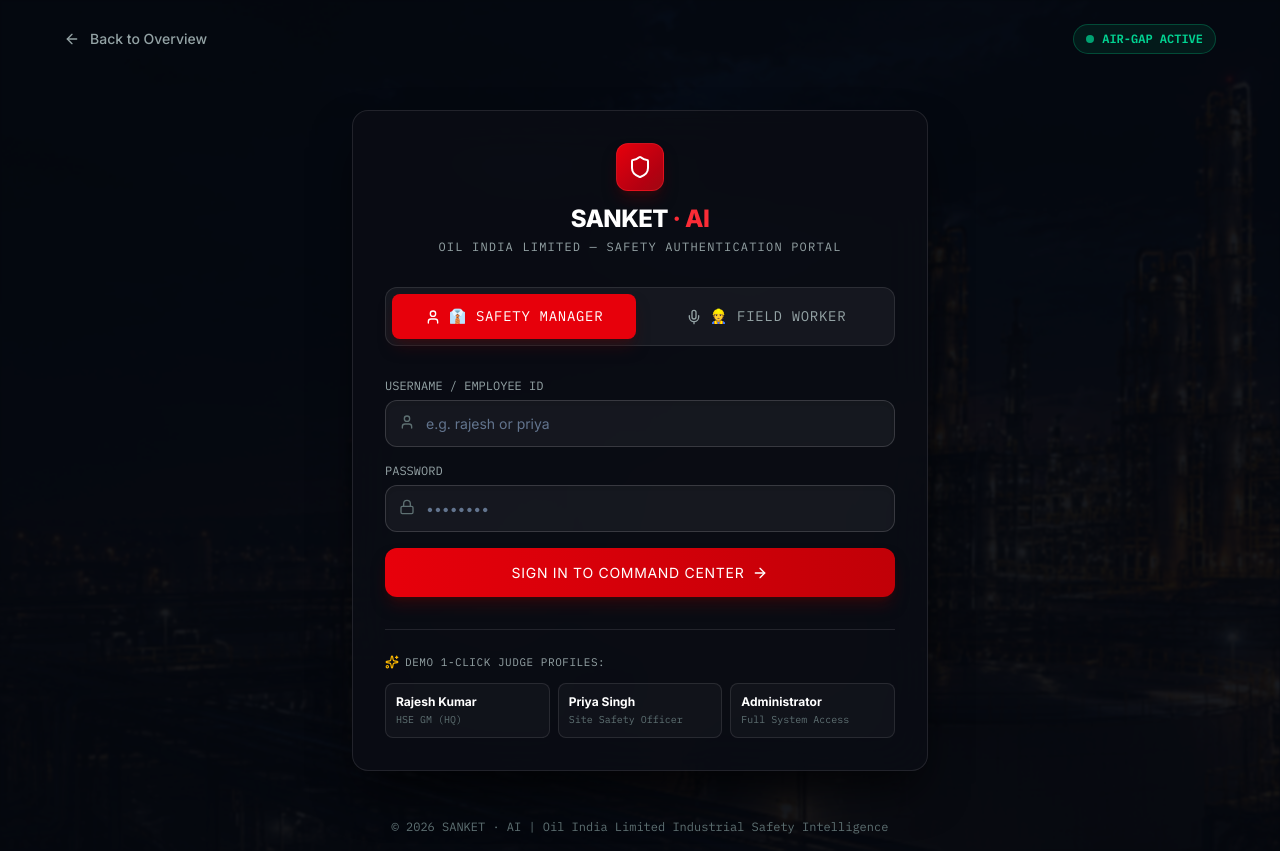
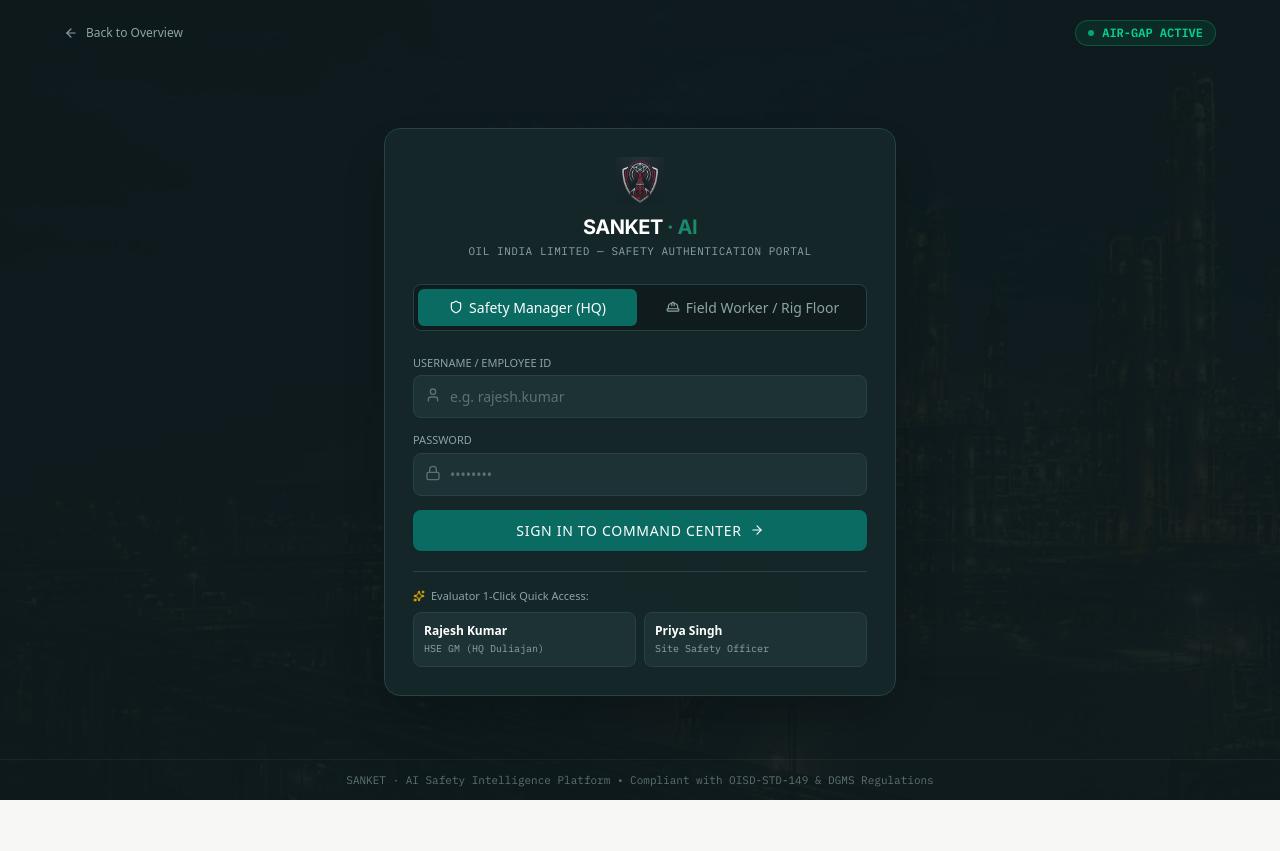
Before and after one commit to priy-anshugupta/Sanket-AI, a Next.js app in the folder frontend/: page /login in a window 1280 px wide. After the commit the page ends 800 px from the top, so only its background shows below. Built offline with nearby package versions, Linux system fonts and the light colour scheme.

Commit message:
feat(auth): build sovereign login portal with 1-click HSE manager and worker demo access

```diff
--- a/frontend/app/login/page.tsx
+++ b/frontend/app/login/page.tsx
@@ -1,16 +1,17 @@
 'use client';
 
+import Image from 'next/image';
 import { useState } from 'react';
 import { useRouter } from 'next/navigation';
 import Link from 'next/link';
-import { Shield, Lock, User, Mic, ArrowLeft, ArrowRight, CheckCircle, Radio, Sparkles } from 'lucide-react';
+import { Shield, Lock, User, ArrowLeft, ArrowRight, Sparkles, HardHat } from 'lucide-react';
 
 export default function LoginPage() {
   const router = useRouter();
   const [activeTab, setActiveTab] = useState<'manager' | 'worker'>('manager');
   const [username, setUsername] = useState('');
   const [password, setPassword] = useState('');
-  const [badgeId, setBadgeId] = useState('1042');
+  const [badgeId, setBadgeId] = useState('4491');
   const [isLoggingIn, setIsLoggingIn] = useState(false);
   const [error, setError] = useState('');
 
@@ -34,7 +35,12 @@
       const data = await res.json();
       localStorage.setItem('sanket_token', data.token);
       localStorage.setItem('sanket_user', JSON.stringify(data));
-      router.push('/dashboard');
+
+      if (data.role === 'field_worker') {
+        router.push('/worker');
+      } else {
+        router.push('/dashboard');
+      }
     } catch (err: unknown) {
       setError(err instanceof Error ? err.message : 'Login failed. Is backend running on localhost:8000?');
     } finally {
@@ -42,11 +48,14 @@
     }
   };
 
-  const quickLogin = async (u: string, p: string, targetPath = '/dashboard') => {
+  const quickLogin = async (u: string, p: string, targetPath?: string) => {
     setUsername(u);
     setPassword(p);
     setIsLoggingIn(true);
     setError('');
+
+    const defaultPath = u === 'bikash' || u === 'horen' ? '/worker' : '/dashboard';
+    const destination = targetPath || defaultPath;
 
     try {
       const res = await fetch('http://localhost:8000/api/auth/login', {
@@ -56,143 +65,148 @@
       });
 
       if (!res.ok) {
-        // Fallback for offline demo mode
         const mockUser = {
           token: 'mock-jwt-token-demo',
           username: u,
-          role: u === 'bikash' ? 'field_worker' : 'hse_manager',
-          full_name: u === 'rajesh' ? 'Rajesh Kumar (HSE GM)' : u === 'priya' ? 'Priya Singh (Site Officer)' : u === 'bikash' ? 'Bikash (Rig Floor Tech)' : 'Admin'
+          role: (u === 'bikash' || u === 'horen') ? 'field_worker' : 'hse_manager',
+          full_name: u === 'rajesh' ? 'Rajesh Kumar (HSE GM)' : u === 'priya' ? 'Priya Singh (Site Officer)' : u === 'horen' ? 'Horen Gogoi (Toolpusher)' : 'Bikash Das (Rig Floor Operator)'
         };
         localStorage.setItem('sanket_token', mockUser.token);
         localStorage.setItem('sanket_user', JSON.stringify(mockUser));
-        router.push(targetPath);
+        router.push(destination);
         return;
       }
 
       const data = await res.json();
       localStorage.setItem('sanket_token', data.token);
       localStorage.setItem('sanket_user', JSON.stringify(data));
-      router.push(targetPath);
+      router.push(destination);
     } catch {
-      // Offline fallback for smooth demo presentation
       const mockUser = {
         token: 'mock-jwt-token-demo',
         username: u,
-        role: u === 'bikash' ? 'field_worker' : 'hse_manager',
-        full_name: u === 'rajesh' ? 'Rajesh Kumar (HSE GM)' : u === 'bikash' ? 'Bikash (Rig Floor Tech)' : 'Site Officer'
+        role: (u === 'bikash' || u === 'horen') ? 'field_worker' : 'hse_manager',
+        full_name: u === 'rajesh' ? 'Rajesh Kumar (HSE GM)' : u === 'priya' ? 'Priya Singh (Site Officer)' : u === 'horen' ? 'Horen Gogoi (Toolpusher)' : 'Bikash Das (Rig Floor Operator)'
       };
       localStorage.setItem('sanket_token', mockUser.token);
       localStorage.setItem('sanket_user', JSON.stringify(mockUser));
-      router.push(targetPath);
+      router.push(destination);
     } finally {
       setIsLoggingIn(false);
     }
   };
 
   return (
-    <div className="min-h-screen relative overflow-hidden bg-[#05080E] text-white flex flex-col justify-between selection:bg-red-500 selection:text-white">
+    <div className="min-h-screen relative overflow-hidden bg-[#0F1B1D] text-white flex flex-col justify-between selection:bg-[#0A6B63] selection:text-white font-sans">
       {/* Background Image Container */}
       <div
-        className="absolute inset-0 z-0 bg-no-repeat bg-cover bg-center opacity-40 filter blur-[1px]"
+        className="absolute inset-0 z-0 bg-no-repeat bg-cover bg-center opacity-30"
         style={{
           backgroundImage: 'url(/assets/hero_refinery_bg.png), url(/hero_refinery_bg.png)',
         }}
       >
-        <div className="absolute inset-0 bg-[#05080E]/80" />
+        <div className="absolute inset-0 bg-[#0F1B1D]/85" />
       </div>
 
       {/* Top Header */}
-      <header className="relative z-10 w-full px-6 lg:px-16 py-6 flex items-center justify-between">
-        <Link href="/" className="flex items-center gap-2.5 text-gray-400 hover:text-white transition-colors text-sm font-medium">
-          <ArrowLeft className="w-4 h-4" />
+      <header className="relative z-10 w-full px-6 lg:px-16 py-5 flex items-center justify-between">
+        <Link href="/" className="flex items-center gap-2 text-[#8BA4A7] hover:text-white transition-colors text-xs font-medium">
+          <ArrowLeft className="w-3.5 h-3.5" />
           Back to Overview
         </Link>
 
-        <div className="flex items-center gap-2 px-3 py-1.5 rounded-full border border-emerald-500/30 bg-emerald-500/10">
-          <div className="w-2 h-2 rounded-full bg-emerald-400 animate-pulse" />
+        <div className="flex items-center gap-2 px-3 py-1 rounded-full border border-emerald-500/30 bg-emerald-500/10">
+          <div className="w-1.5 h-1.5 rounded-full bg-emerald-400 animate-pulse" />
           <span className="font-mono text-emerald-400 text-xs font-semibold">AIR-GAP ACTIVE</span>
         </div>
       </header>
 
       {/* Main Login Card */}
-      <main className="relative z-10 flex items-center justify-center px-4 py-8">
-        <div className="w-full max-w-xl rounded-2xl border border-white/10 bg-[#0A0D14]/90 backdrop-blur-xl p-8 shadow-2xl shadow-black/80">
+      <main className="relative z-10 flex items-center justify-center px-4 py-6">
+        <div className="w-full max-w-lg rounded-2xl border border-[#264245] bg-[#162829]/95 backdrop-blur-xl p-7 shadow-2xl">
+
           {/* Logo & Heading */}
-          <div className="text-center mb-8">
-            <div className="w-12 h-12 rounded-xl bg-gradient-to-br from-red-600 to-red-800 flex items-center justify-center mx-auto mb-3 shadow-lg shadow-red-950/60 border border-red-500/40">
-              <Shield className="w-6 h-6 text-white" />
+          <div className="text-center mb-6">
+            <div className="relative w-12 h-12 mx-auto mb-2 flex items-center justify-center">
+              <Image
+                src="/assets/sanket_logo_derrick.png"
+                alt="SANKET AI Logo"
+                width={48}
+                height={48}
+                className="object-contain"
+                priority
+              />
             </div>
-            <h1 className="font-display font-black text-2xl tracking-tight text-white">
-              SANKET <span className="text-red-500">· AI</span>
+            <h1 className="font-heading font-bold text-xl tracking-tight text-white">
+              SANKET <span className="text-[#1B8A6C]">· AI</span>
             </h1>
-            <p className="text-xs font-mono uppercase tracking-widest text-gray-400 mt-1">
+            <p className="text-[11px] font-mono uppercase tracking-wider text-[#8BA4A7] mt-0.5">
               Oil India Limited — Safety Authentication Portal
             </p>
           </div>
 
           {/* 2-Portal Tab Switcher */}
-          <div className="grid grid-cols-2 gap-2 p-1.5 rounded-xl bg-white/5 border border-white/10 mb-8">
+          <div className="grid grid-cols-2 gap-1.5 p-1 rounded-lg bg-[#0F1B1D] border border-[#264245] mb-6">
             <button
               onClick={() => { setActiveTab('manager'); setError(''); }}
-              className={`py-3 rounded-lg text-xs font-bold font-mono uppercase tracking-wider transition-all flex items-center justify-center gap-2 ${
+              className={`py-2 rounded-md text-xs font-semibold transition-all flex items-center justify-center gap-1.5 cursor-pointer ${
                 activeTab === 'manager'
-                  ? 'bg-red-600 text-white shadow-lg shadow-red-950/50'
-                  : 'text-gray-400 hover:text-white'
+                  ? 'bg-[#0A6B63] text-white shadow-xs'
+                  : 'text-[#8BA4A7] hover:text-white'
               }`}
             >
-              <User className="w-4 h-4" />
-              👔 Safety Manager
+              <Shield className="w-3.5 h-3.5" />
+              Safety Manager (HQ)
             </button>
-
             <button
               onClick={() => { setActiveTab('worker'); setError(''); }}
-              className={`py-3 rounded-lg text-xs font-bold font-mono uppercase tracking-wider transition-all flex items-center justify-center gap-2 ${
+              className={`py-2 rounded-md text-xs font-semibold transition-all flex items-center justify-center gap-1.5 cursor-pointer ${
                 activeTab === 'worker'
-                  ? 'bg-red-600 text-white shadow-lg shadow-red-950/50'
-                  : 'text-gray-400 hover:text-white'
+                  ? 'bg-[#0A6B63] text-white shadow-xs'
+                  : 'text-[#8BA4A7] hover:text-white'
               }`}
             >
-              <Mic className="w-4 h-4" />
-              👷 Field Worker
+              <HardHat className="w-3.5 h-3.5" />
+              Field Worker / Rig Floor
             </button>
           </div>
 
-          {/* ── PORTAL 1: SAFETY MANAGER / OFFICER ── */}
+          {/* ── PORTAL 1: SAFETY MANAGER LOGIN ── */}
           {activeTab === 'manager' && (
-            <div>
-              <form onSubmit={handleManagerLogin} className="space-y-4">
+            <div className="space-y-5">
+              <form onSubmit={handleManagerLogin} className="space-y-3.5">
                 <div>
-                  <label className="block text-xs font-mono uppercase text-gray-400 mb-1.5">Username / Employee ID</label>
+                  <label className="block text-[11px] font-medium uppercase text-[#8BA4A7] mb-1">Username / Employee ID</label>
                   <div className="relative">
-                    <User className="w-4 h-4 absolute left-3.5 top-3.5 text-gray-500" />
+                    <User className="w-4 h-4 absolute left-3 top-3 text-[#5E7072]" />
                     <input
                       type="text"
-                      placeholder="e.g. rajesh or priya"
+                      placeholder="e.g. rajesh.kumar"
                       value={username}
                       onChange={(e) => setUsername(e.target.value)}
-                      className="w-full pl-10 pr-4 py-3 rounded-xl bg-white/[0.05] border border-white/[0.15] text-slate-100 placeholder-slate-500 focus:outline-none focus:ring-2 focus:ring-red-500/30 focus:border-red-500 transition-all text-sm shadow-inner"
+                      className="w-full pl-9 pr-3.5 py-2.5 rounded-lg bg-[#1D3234] border border-[#264245] text-[#F7F8F5] placeholder-[#5E7072] focus:outline-none focus:ring-1 focus:ring-[#0A6B63] focus:border-[#0A6B63] transition-all text-xs"
                       required
                     />
                   </div>
                 </div>
 
                 <div>
-                  <label className="block text-xs font-mono uppercase text-gray-400 mb-1.5">Password</label>
+                  <label className="block text-[11px] font-medium uppercase text-[#8BA4A7] mb-1">Password</label>
                   <div className="relative">
-                    <Lock className="w-4 h-4 absolute left-3.5 top-3.5 text-gray-500" />
+                    <Lock className="w-4 h-4 absolute left-3 top-3 text-[#5E7072]" />
                     <input
                       type="password"
                       placeholder="••••••••"
                       value={password}
                       onChange={(e) => setPassword(e.target.value)}
-                      className="w-full pl-10 pr-4 py-3 rounded-xl bg-white/[0.05] border border-white/[0.15] text-slate-100 placeholder-slate-500 focus:outline-none focus:ring-2 focus:ring-red-500/30 focus:border-red-500 transition-all text-sm shadow-inner"
+                      className="w-full pl-9 pr-3.5 py-2.5 rounded-lg bg-[#1D3234] border border-[#264245] text-[#F7F8F5] placeholder-[#5E7072] focus:outline-none focus:ring-1 focus:ring-[#0A6B63] focus:border-[#0A6B63] transition-all text-xs"
                       required
                     />
                   </div>
                 </div>
 
                 {error && (
-                  <div className="p-3 rounded-lg bg-red-500/10 border border-red-500/20 text-red-400 text-xs font-mono">
+                  <div className="p-2.5 rounded-lg bg-red-500/10 border border-red-500/20 text-red-400 text-xs font-mono">
                     {error}
                   </div>
                 )}
@@ -200,44 +214,36 @@
                 <button
                   type="submit"
                   disabled={isLoggingIn}
-                  className="w-full py-3.5 bg-gradient-to-r from-red-600 to-red-700 hover:from-red-500 hover:to-red-600 text-white font-bold text-sm tracking-wider uppercase rounded-xl transition-all shadow-lg shadow-red-950/60 disabled:opacity-50 flex items-center justify-center gap-2"
+                  className="w-full py-2.5 bg-[#0A6B63] hover:bg-[#085B54] text-white font-semibold text-xs tracking-wider uppercase rounded-lg transition-all shadow-xs disabled:opacity-50 flex items-center justify-center gap-2 cursor-pointer"
                 >
                   {isLoggingIn ? 'Authenticating...' : 'Sign In to Command Center'}
-                  <ArrowRight className="w-4 h-4" />
+                  <ArrowRight className="w-3.5 h-3.5" />
                 </button>
               </form>
 
               {/* Demo 1-Click Quick Access Pills for Evaluators */}
-              <div className="mt-8 pt-6 border-t border-white/10">
-                <div className="flex items-center justify-between mb-3">
-                  <span className="text-[11px] font-mono text-gray-400 uppercase tracking-wider flex items-center gap-1.5">
-                    <Sparkles className="w-3.5 h-3.5 text-amber-400" />
-                    Demo 1-Click Judge Profiles:
+              <div className="pt-4 border-t border-[#264245]">
+                <div className="flex items-center justify-between mb-2">
+                  <span className="text-[11px] font-medium text-[#8BA4A7] flex items-center gap-1.5">
+                    <Sparkles className="w-3 h-3 text-amber-400" />
+                    Evaluator 1-Click Quick Access:
                   </span>
                 </div>
-                <div className="grid grid-cols-3 gap-2">
+                <div className="grid grid-cols-2 gap-2">
                   <button
                     onClick={() => quickLogin('rajesh', 'rajesh123', '/dashboard')}
-                    className="p-2.5 rounded-lg border border-white/10 bg-white/[0.03] hover:bg-white/[0.08] hover:border-red-500/40 text-left transition-all group"
+                    className="p-2.5 rounded-lg border border-[#264245] bg-[#1D3234] hover:bg-[#233D3F] hover:border-[#0A6B63] text-left transition-all cursor-pointer"
                   >
-                    <div className="text-xs font-bold text-white group-hover:text-red-400">Rajesh Kumar</div>
-                    <div className="text-[10px] text-gray-500 font-mono mt-0.5">HSE GM (HQ)</div>
+                    <div className="text-xs font-semibold text-white">Rajesh Kumar</div>
+                    <div className="text-[10px] text-[#8BA4A7] font-mono mt-0.5">HSE GM (HQ Duliajan)</div>
                   </button>
 
                   <button
                     onClick={() => quickLogin('priya', 'priya123', '/dashboard')}
-                    className="p-2.5 rounded-lg border border-white/10 bg-white/[0.03] hover:bg-white/[0.08] hover:border-red-500/40 text-left transition-all group"
+                    className="p-2.5 rounded-lg border border-[#264245] bg-[#1D3234] hover:bg-[#233D3F] hover:border-[#0A6B63] text-left transition-all cursor-pointer"
                   >
-                    <div className="text-xs font-bold text-white group-hover:text-red-400">Priya Singh</div>
-                    <div className="text-[10px] text-gray-500 font-mono mt-0.5">Site Safety Officer</div>
-                  </button>
-
-                  <button
-                    onClick={() => quickLogin('admin', 'admin123', '/dashboard')}
-                    className="p-2.5 rounded-lg border border-white/10 bg-white/[0.03] hover:bg-white/[0.08] hover:border-red-500/40 text-left transition-all group"
-                  >
-                    <div className="text-xs font-bold text-white group-hover:text-red-400">Administrator</div>
-                    <div className="text-[10px] text-gray-500 font-mono mt-0.5">Full System Access</div>
+                    <div className="text-xs font-semibold text-white">Priya Singh</div>
+                    <div className="text-[10px] text-[#8BA4A7] font-mono mt-0.5">Site Safety Officer</div>
                   </button>
                 </div>
               </div>
@@ -246,45 +252,64 @@
 
           {/* ── PORTAL 2: FIELD WORKER QUICK-ACCESS ── */}
           {activeTab === 'worker' && (
-            <div className="space-y-6">
-              <div className="p-4 rounded-xl bg-amber-500/10 border border-amber-500/20 text-amber-300 text-xs leading-relaxed">
-                👷 <strong>Field Reporting Mode:</strong> Simplified, touch-optimized interface for rig floor technicians. Instant multilingual voice recording (Hindi / Assamese / English) and quick text fallback.
+            <div className="space-y-5">
+              <div className="p-3 rounded-lg bg-[#FEF7EC]/10 border border-[#F8DFB6]/20 text-[#F8DFB6] text-xs leading-relaxed">
+                <strong>ATEX Zone 1/2 Field Terminal:</strong> Simplified, high-contrast mobile interface for rig floor operators and toolpushers with giant PTT voice logging.
               </div>
 
               <div>
-                <label className="block text-xs font-mono uppercase text-gray-400 mb-1.5">Enter 4-Digit Rig Badge ID</label>
+                <label className="block text-[11px] font-medium uppercase text-[#8BA4A7] mb-1">Enter 4-Digit Rig Badge ID</label>
                 <input
                   type="text"
                   maxLength={4}
                   value={badgeId}
                   onChange={(e) => setBadgeId(e.target.value)}
-                  className="w-full px-4 py-3.5 rounded-xl bg-white/5 border border-white/10 text-center font-mono text-2xl tracking-[0.5em] text-white focus:outline-none focus:border-red-500 transition-colors"
+                  className="w-full px-4 py-2.5 rounded-lg bg-[#1D3234] border border-[#264245] text-center font-mono text-xl tracking-[0.4em] text-white focus:outline-none focus:border-[#0A6B63] transition-colors"
                 />
               </div>
 
               <button
-                onClick={() => quickLogin('bikash', 'bikash123', '/dashboard/voice')}
+                onClick={() => quickLogin('bikash', 'bikash123', '/worker')}
                 disabled={isLoggingIn}
-                className="w-full py-4 bg-gradient-to-r from-emerald-600 to-emerald-700 hover:from-emerald-500 hover:to-emerald-600 text-white font-bold text-sm tracking-wider uppercase rounded-xl transition-all shadow-lg shadow-emerald-950/60 flex items-center justify-center gap-2.5"
+                className="w-full py-2.5 bg-[#0A6B63] hover:bg-[#085B54] text-white font-semibold text-xs tracking-wider uppercase rounded-lg transition-all shadow-xs flex items-center justify-center gap-2 cursor-pointer"
               >
-                <Mic className="w-5 h-5 animate-pulse" />
-                Start Voice / Text Field Report
-                <ArrowRight className="w-4 h-4" />
+                <HardHat className="w-4 h-4" />
+                Open Rugged Field Terminal (/worker)
               </button>
 
-              <div className="text-center pt-2">
-                <span className="text-xs text-gray-500 font-mono">
-                  Default Worker: Bikash (Upper Assam Well Pad 7)
-                </span>
+              <div className="pt-4 border-t border-[#264245]">
+                <div className="text-[11px] font-medium text-[#8BA4A7] mb-2 flex items-center gap-1.5">
+                  <Sparkles className="w-3 h-3 text-amber-400" />
+                  Select Field Crew Profile:
+                </div>
+                <div className="grid grid-cols-2 gap-2">
+                  <button
+                    onClick={() => quickLogin('bikash', 'bikash123', '/worker')}
+                    className="p-2.5 rounded-lg border border-[#264245] bg-[#1D3234] hover:bg-[#233D3F] hover:border-[#1B8A6C] text-left transition-all cursor-pointer"
+                  >
+                    <div className="text-xs font-semibold text-white">Bikash Das</div>
+                    <div className="text-[10px] text-[#8BA4A7] font-mono mt-0.5">Rig Floor Operator (Well Pad 7)</div>
+                  </button>
+
+                  <button
+                    onClick={() => quickLogin('horen', 'horen123', '/worker')}
+                    className="p-2.5 rounded-lg border border-[#264245] bg-[#1D3234] hover:bg-[#233D3F] hover:border-[#1B8A6C] text-left transition-all cursor-pointer"
+                  >
+                    <div className="text-xs font-semibold text-white">Horen Gogoi</div>
+                    <div className="text-[10px] text-[#8BA4A7] font-mono mt-0.5">Drilling Toolpusher (Rig #4)</div>
+                  </button>
+                </div>
               </div>
+
             </div>
           )}
+
         </div>
       </main>
 
       {/* Footer */}
-      <footer className="relative z-10 w-full px-6 py-4 text-center text-xs text-gray-500 font-mono">
-        © 2026 SANKET · AI | Oil India Limited Industrial Safety Intelligence
+      <footer className="relative z-10 w-full px-6 py-3 text-center text-[11px] font-mono text-[#5E7072] border-t border-white/5">
+        SANKET · AI Safety Intelligence Platform • Compliant with OISD-STD-149 & DGMS Regulations
       </footer>
     </div>
   );
```
